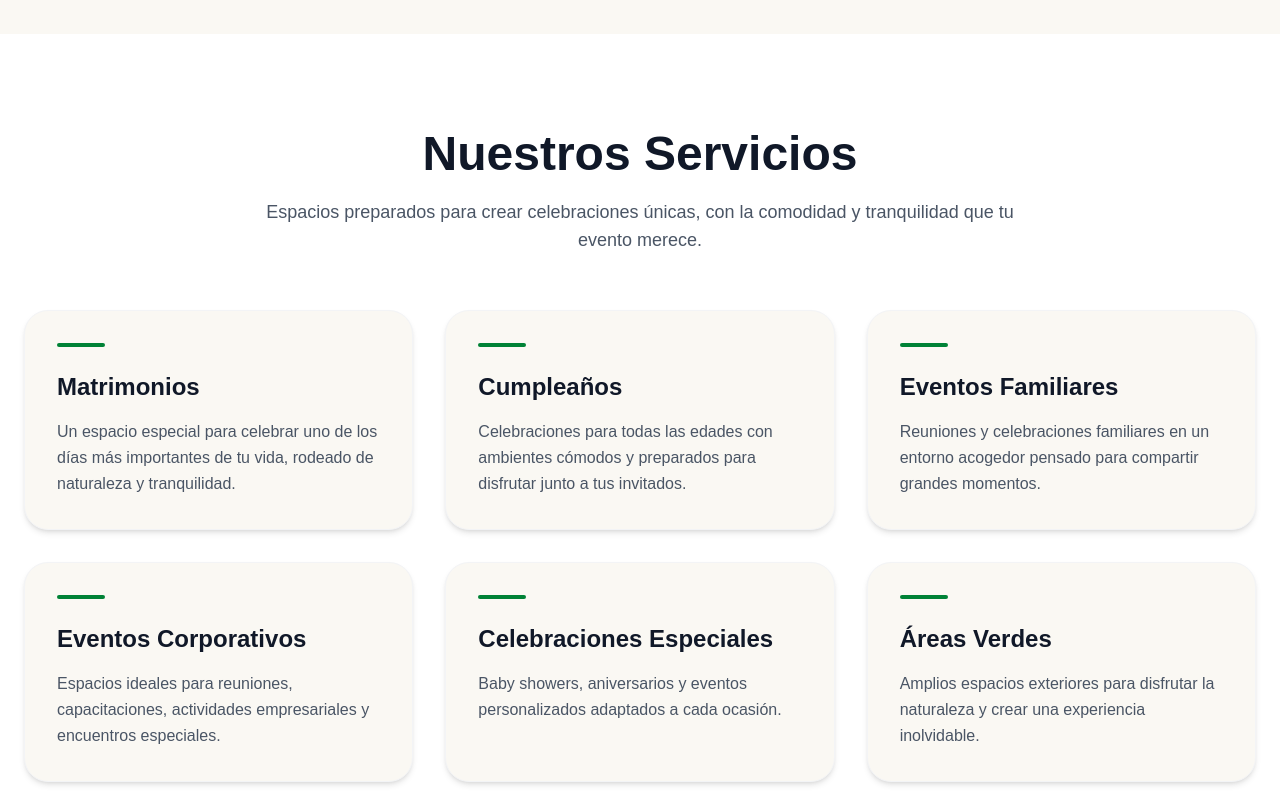
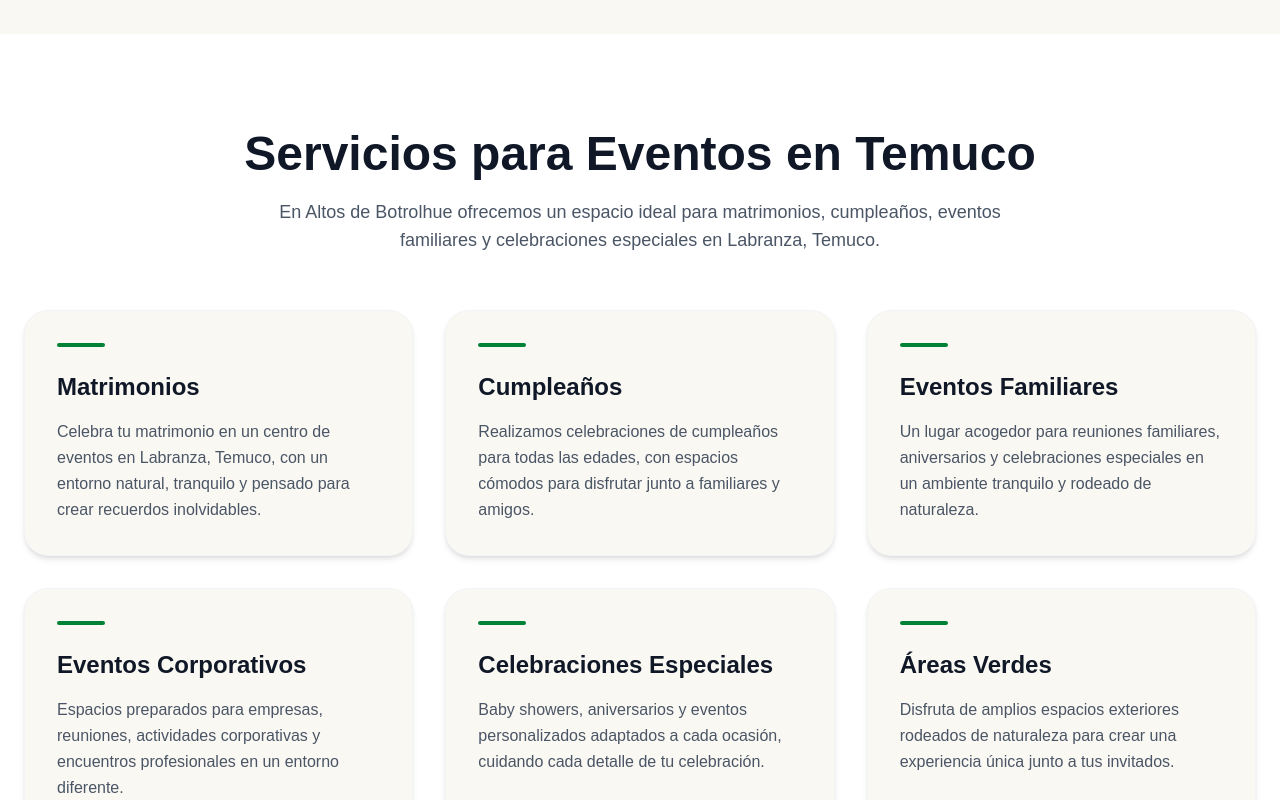
Before and after one commit to Altosdebotrolhue/altos-de-botrolhue, a Next.js app: page / in a window 1280 px wide. Shown: the part 1480-2280 px from the top of the page. Built offline with nearby package versions, Linux system fonts and the light colour scheme.

Commit message:
Mejoro servicios para SEO local

```diff
--- a/components/Services.tsx
+++ b/components/Services.tsx
@@ -4,32 +4,32 @@ export default function Services() {
     {
       titulo: "Matrimonios",
       descripcion:
-        "Un espacio especial para celebrar uno de los días más importantes de tu vida, rodeado de naturaleza y tranquilidad.",
+        "Celebra tu matrimonio en un centro de eventos en Labranza, Temuco, con un entorno natural, tranquilo y pensado para crear recuerdos inolvidables.",
     },
     {
       titulo: "Cumpleaños",
       descripcion:
-        "Celebraciones para todas las edades con ambientes cómodos y preparados para disfrutar junto a tus invitados.",
+        "Realizamos celebraciones de cumpleaños para todas las edades, con espacios cómodos para disfrutar junto a familiares y amigos.",
     },
     {
       titulo: "Eventos Familiares",
       descripcion:
-        "Reuniones y celebraciones familiares en un entorno acogedor pensado para compartir grandes momentos.",
+        "Un lugar acogedor para reuniones familiares, aniversarios y celebraciones especiales en un ambiente tranquilo y rodeado de naturaleza.",
     },
     {
       titulo: "Eventos Corporativos",
       descripcion:
-        "Espacios ideales para reuniones, capacitaciones, actividades empresariales y encuentros especiales.",
+        "Espacios preparados para empresas, reuniones, actividades corporativas y encuentros profesionales en un entorno diferente.",
     },
     {
       titulo: "Celebraciones Especiales",
       descripcion:
-        "Baby showers, aniversarios y eventos personalizados adaptados a cada ocasión.",
+        "Baby showers, aniversarios y eventos personalizados adaptados a cada ocasión, cuidando cada detalle de tu celebración.",
     },
     {
       titulo: "Áreas Verdes",
       descripcion:
-        "Amplios espacios exteriores para disfrutar la naturaleza y crear una experiencia inolvidable.",
+        "Disfruta de amplios espacios exteriores rodeados de naturaleza para crear una experiencia única junto a tus invitados.",
     },
   ];
 
@@ -57,7 +57,7 @@ export default function Services() {
               text-gray-900
             "
           >
-            Nuestros Servicios
+            Servicios para Eventos en Temuco
           </h2>
 
 
@@ -70,13 +70,13 @@ export default function Services() {
               mx-auto
             "
           >
-            Espacios preparados para crear celebraciones únicas,
-            con la comodidad y tranquilidad que tu evento merece.
+            En Altos de Botrolhue ofrecemos un espacio ideal para
+            matrimonios, cumpleaños, eventos familiares y celebraciones
+            especiales en Labranza, Temuco.
           </p>
 
 
         </div>
-
 
 
 
```
